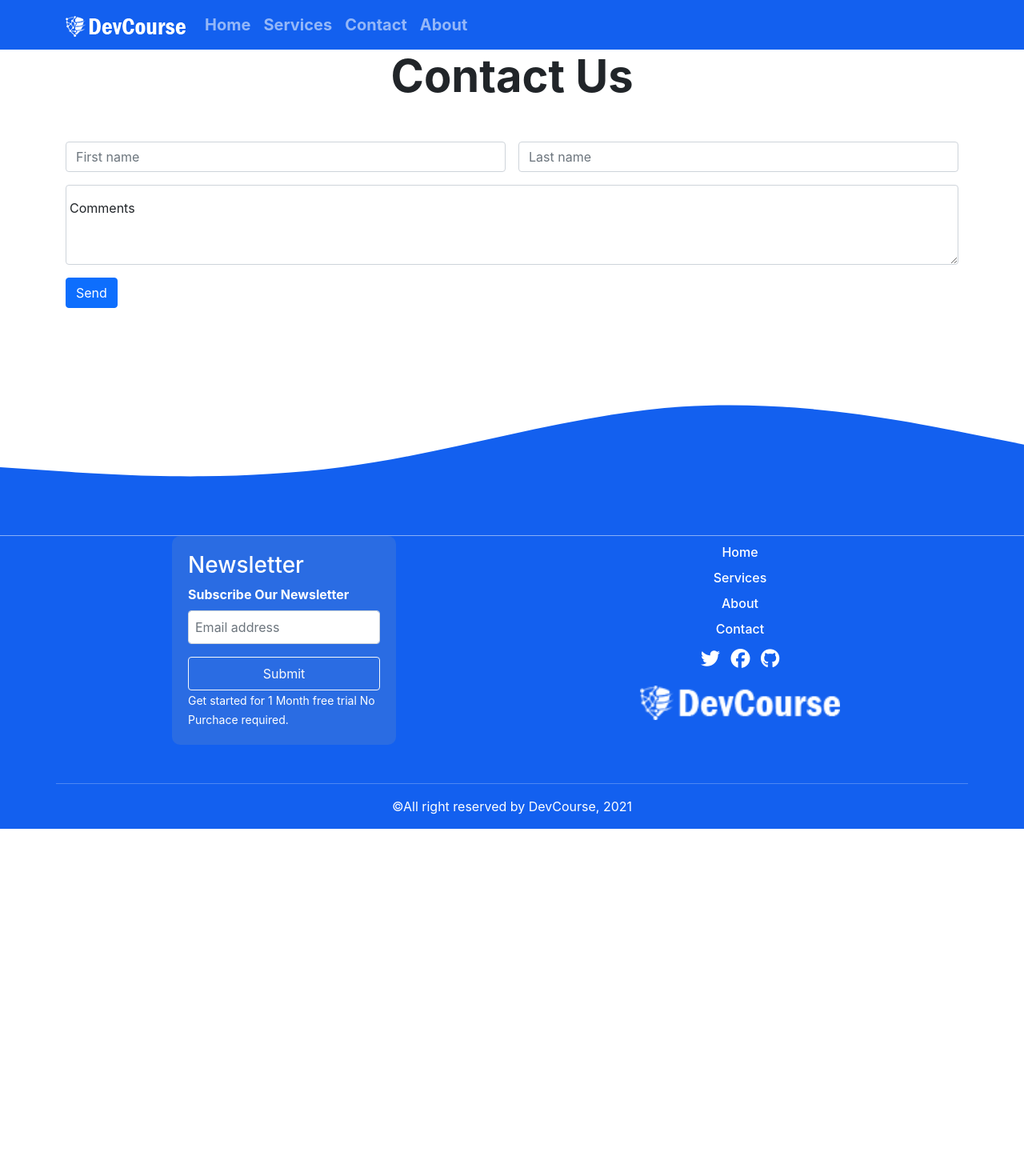
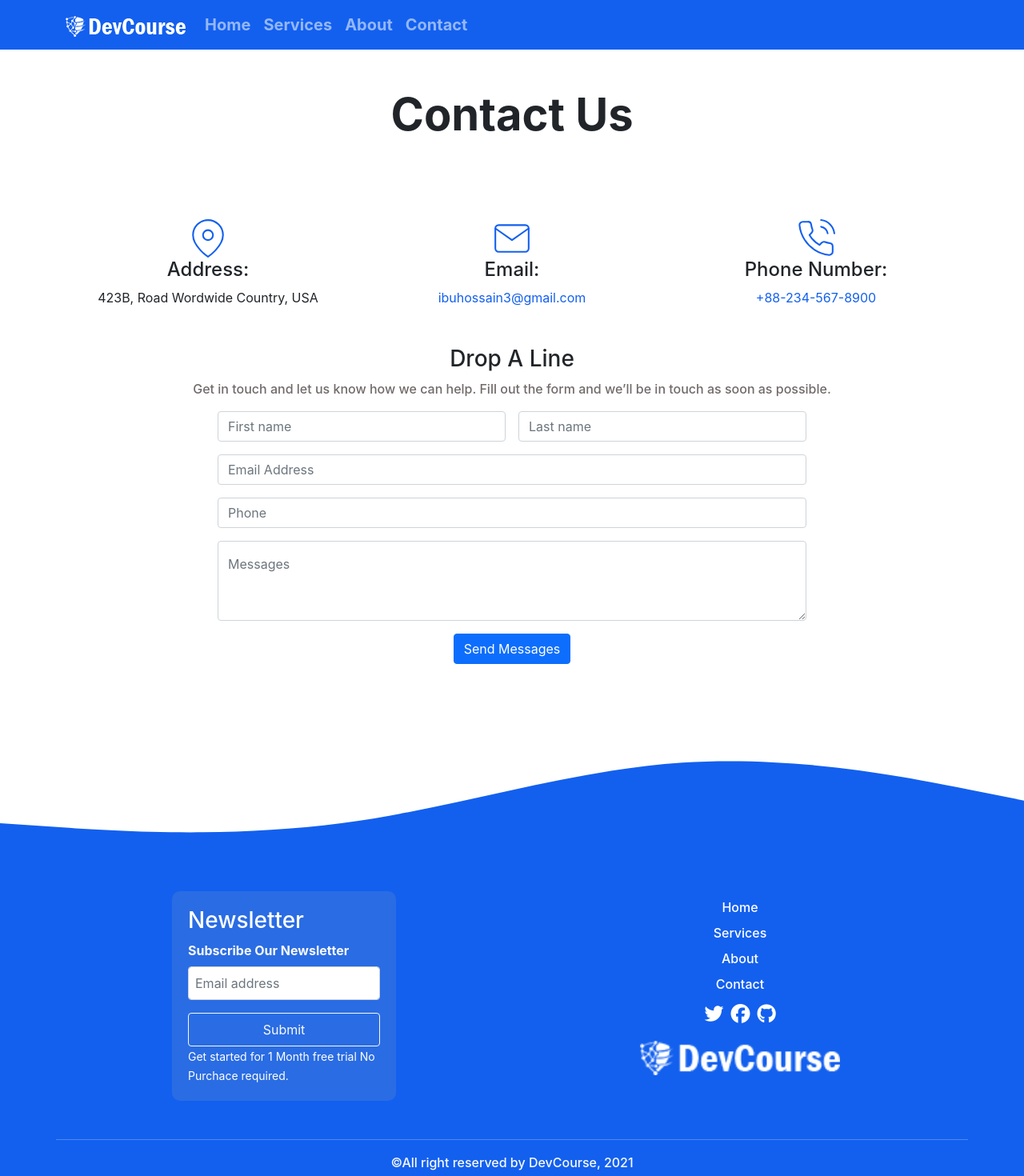
Before and after one commit to mdibuhossain/DevCourse, a React (Create React App) app: page /contact in a window 1280 px wide. Shown: the top 1470 px of the page at 80% size. Before the commit the page ends 1036 px from the top, so only its background shows below. Built offline with nearby package versions, Linux system fonts and the light colour scheme.

Commit message:
contact page redesign

```diff
--- a/src/App.css
+++ b/src/App.css
@@ -12,7 +12,8 @@ h2{
     font-weight: 700;
 }
 p{
-    font-weight: 400;
+    font-weight: 500;
+    color: rgb(114, 106, 106);
 }
 .special-text{
     color: #1360EF;
--- a/src/components/Contact/Contact.css
+++ b/src/components/Contact/Contact.css
@@ -1,6 +1,3 @@
 .contact{
-    height: 100%;
-    display: flex;
-    justify-content: center;
-    align-items: center;
+    width: 100%;
 }
--- a/src/components/Contact/Contact.js
+++ b/src/components/Contact/Contact.js
@@ -1,31 +1,68 @@
 import React from 'react';
-import { Container } from 'react-bootstrap';
+import { Col, Container, Row } from 'react-bootstrap';
 import './Contact.css';
 
 const Contact = () => {
     return (
-        <div className="contact">
-            <Container>
+        <div className="contact mt-5">
             <h1 className="text-center mb-5">Contact Us</h1>
+            <Container className="mx-auto text-center">
+                <Row className="gy-5 my-5">
+                    <Col md={4}>
+                        <div className="d-flex flex-column justify-content-center align-items-center">
+                            <svg class="feather feather-map-pin" xmlns="http://www.w3.org/2000/svg" width="50" height="50" viewBox="0 0 24 24" fill="none" stroke="#1360ef" stroke-width="1" stroke-linecap="round" stroke-linejoin="round"><path d="M21 10c0 7-9 13-9 13s-9-6-9-13a9 9 0 0 1 18 0z"></path><circle cx="12" cy="10" r="3"></circle></svg>
+                            <h4>Address:</h4>
+                            <span>423B, Road Wordwide Country, USA</span>
+                        </div>
+                    </Col>
+                    <Col md={4}>
+                        <div className="d-flex flex-column justify-content-center align-items-center">
+                            <svg class="feather feather-mail" xmlns="http://www.w3.org/2000/svg" width="50" height="50" viewBox="0 0 24 24" fill="none" stroke="#1360EF" stroke-width="1" stroke-linecap="round" stroke-linejoin="round"><path d="M4 4h16c1.1 0 2 .9 2 2v12c0 1.1-.9 2-2 2H4c-1.1 0-2-.9-2-2V6c0-1.1.9-2 2-2z"></path><polyline points="22,6 12,13 2,6"></polyline></svg>
+                            <h4>Email:</h4>
+                            <span className="special-text">ibuhossain3@gmail.com</span>
+                        </div>
+                    </Col>
+                    <Col md={4}>
+                        <div className="d-flex flex-column justify-content-center align-items-center">
+                            <svg class="feather feather-phone-call" xmlns="http://www.w3.org/2000/svg" width="50" height="50" viewBox="0 0 24 24" fill="none" stroke="#1360ef" stroke-width="1" stroke-linecap="round" stroke-linejoin="round"><path d="M15.05 5A5 5 0 0 1 19 8.95M15.05 1A9 9 0 0 1 23 8.94m-1 7.98v3a2 2 0 0 1-2.18 2 19.79 19.79 0 0 1-8.63-3.07 19.5 19.5 0 0 1-6-6 19.79 19.79 0 0 1-3.07-8.67A2 2 0 0 1 4.11 2h3a2 2 0 0 1 2 1.72 12.84 12.84 0 0 0 .7 2.81 2 2 0 0 1-.45 2.11L8.09 9.91a16 16 0 0 0 6 6l1.27-1.27a2 2 0 0 1 2.11-.45 12.84 12.84 0 0 0 2.81.7A2 2 0 0 1 22 16.92z"></path></svg>
+                            <h4>Phone Number:</h4>
+                            <span className="special-text">+88-234-567-8900</span>
+                        </div>
+                    </Col>
+                </Row>
+                <div>
+                    <h3>Drop A Line</h3>
+                    <p>Get in touch and let us know how we can help. Fill out the form and we’ll be in touch as soon as possible.</p>
+                </div>
+                <div className="row justify-content-center">
+                    <div className="col-12 col-lg-8">
                         <form className="row g-3">
                             <div className="col-12">
                                 <div className="row g-3">
-                            <div className="col">
+                                    <div className="col-md-6">
                                         <input type="text" className="form-control" placeholder="First name" aria-label="First name" />
                                     </div>
-                            <div className="col">
+                                    <div className="col-md-6">
                                         <input type="text" className="form-control" placeholder="Last name" aria-label="Last name" />
+                                    </div>
+                                    <div className="col-12">
+                                        <input type="email" className="form-control" placeholder="Email Address" aria-label="Email Address" />
+                                    </div>
+                                    <div className="col-12">
+                                        <input type="number" className="form-control" placeholder="Phone" aria-label="Phone" />
                                     </div>
                                 </div>
                             </div>
                             <div className="form-floating">
                                 <textarea className="form-control" placeholder="Leave a messages here" id="floatingTextarea2" style={{ height: "100px" }}></textarea>
-                        <label for="floatingTextarea2">Comments</label>
+                                <label className="text-secondary mx-2" htmlFor="floatingTextarea2">Messages</label>
                             </div>
-                    <div className="col-12">
-                        <button type="submit" className="btn btn-primary">Send</button>
+                            <div className="col-12 text-center">
+                                <button className="btn btn-primary">Send Messages</button>
                             </div>
                         </form>
+                    </div>
+                </div>
             </Container>
         </div>
     );
--- a/src/components/Footer/Footer.css
+++ b/src/components/Footer/Footer.css
@@ -36,7 +36,9 @@
 .footer-card *{
     width: 100%;
 }
-.footer-icon{
+.footer-icon *{
+    color: white;
+    text-decoration: none;
     font-size: 1.5rem;
 }
 .Footer-logo{
--- a/src/components/Footer/Footer.js
+++ b/src/components/Footer/Footer.js
@@ -18,7 +18,7 @@ const Footer = () => {
                             <div className="footer-card mx-auto">
                                 <div>
                                     <h3>Newsletter</h3>
-                                    <p className="my-2 fw-bold">Subscribe Our Newsletter</p>
+                                    <p className="my-2 fw-bold text-light">Subscribe Our Newsletter</p>
                                     <input type="text" className="form-control p-2" placeholder="Email address" aria-label="Email address" />
                                     <button className="btn btn-outline-light w-100 p-2 mt-3">Submit</button>
                                     <small>
@@ -38,9 +38,9 @@ const Footer = () => {
                                     </ul>
                                 </div>
                                 <div className="footer-icon">
-                                    <i className="fab fa-twitter"></i>&nbsp;&nbsp;
-                                    <i className="fab fa-facebook"></i>&nbsp;&nbsp;
-                                    <i className="fab fa-github"></i>
+                                    <a target="_blank" rel="noreferrer" href="https://twitter.com/"><i className="fab fa-twitter"></i></a>&nbsp;&nbsp;
+                                    <a target="_blank" rel="noreferrer" href="https://www.facebook.com/JhankarMahbub"><i className="fab fa-facebook"></i></a>&nbsp;&nbsp;
+                                    <a target="_blank" rel="noreferrer" href="https://github.com/mdibuhossain"><i className="fab fa-github"></i></a>
                                 </div>
                                 <div className="Footer-logo mx-auto">
                                     <img src="./logo.png" alt="logo" />
@@ -50,7 +50,7 @@ const Footer = () => {
                         <Col xs={12}>
                             <div className="text-center mt-5">
                                 <hr />
-                                <p className="py-3">&copy;All right reserved by DevCourse, 2021</p>
+                                <p className="py-3 text-light">&copy;All right reserved by DevCourse, 2021</p>
                             </div>
                         </Col>
                     </Row>
--- a/src/components/Header/Header.js
+++ b/src/components/Header/Header.js
@@ -1,6 +1,6 @@
 import React from 'react';
 import { Container, Nav, Navbar } from 'react-bootstrap';
-import { Link } from 'react-router-dom';
+import { Link, NavLink } from 'react-router-dom';
 
 const Header = () => {
     return (
@@ -8,13 +8,15 @@ const Header = () => {
             <Navbar collapseOnSelect expand="lg" style={{ backgroundColor: "#1360EF" }} variant="dark" className="fw-bold">
                 <Container>
                     <Navbar.Toggle aria-controls="responsive-navbar-nav" />
-                    <Navbar.Brand><img src="./logo.png" alt="logo" /></Navbar.Brand>
+                    <Navbar.Brand>
+                        <NavLink to="/"><img src="./logo.png" alt="logo" /></NavLink>
+                    </Navbar.Brand>
                     <Navbar.Collapse id="responsive-navbar-nav">
                         <Nav className="fs-5">
                             <Nav.Link as={Link} to="/home">Home</Nav.Link>
                             <Nav.Link as={Link} to="/services">Services</Nav.Link>
+                            <Nav.Link as={Link} to="/about">About</Nav.Link>
                             <Nav.Link as={Link} to="/contact">Contact</Nav.Link>
-                            <Nav.Link as={Link} to="/about">About</Nav.Link>
                         </Nav>
                     </Navbar.Collapse>
                 </Container>
--- a/src/components/MainHero/MainHero.js
+++ b/src/components/MainHero/MainHero.js
@@ -12,7 +12,7 @@ const MainHero = () => {
                         <h1>For <span className="special-text">every student</span>,
                             every classroom.
                             Real results.</h1>
-                        <p>Lorem, ipsum dolor sit amet consectetur adipisicing elit. Distinctio nam architecto rerum beatae alias? Repellat non tenetur odit quos perspiciatis voluptatum ipsam? Id, nulla officiis.</p>
+                        <p>There is no end to education. It is not that you read a book, pass an examination, and finish with education. The whole of life, from the moment you are born to the moment you die, is a process of learning.</p>
                     </div>
                 </Col>
                 <Col lg={6} sm={12}>
--- a/src/components/Services/Services.js
+++ b/src/components/Services/Services.js
@@ -11,7 +11,10 @@ const Services = () => {
     }, []);
     return (
         <Container className="my-5">
-            <h1 className="text-center mb-5">All Courses</h1>
+            <div className="text-center mb-5">
+                <h1>All Courses</h1>
+                <span>Over 4,000 courses in topics like business analytics, graphic design, Python, and more.</span>
+            </div>
             <div className="d-flex flex-wrap justify-content-sm-around justify-content-center">
                 {
                     services.map(service => <Course key={service._id} service={service} />)
```
Also changed, not shown: src/components/About/About.js. Lines whose indentation alone changed are shown as unchanged.
